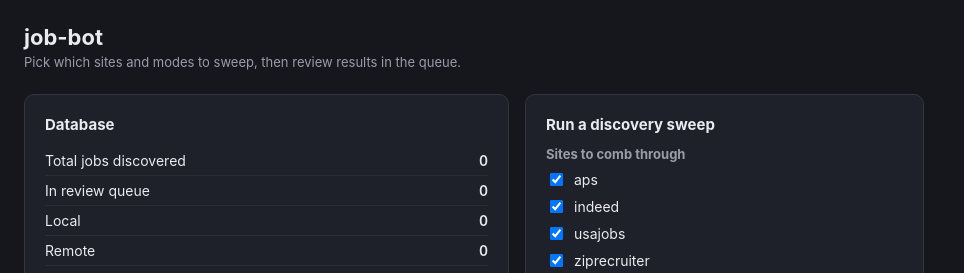
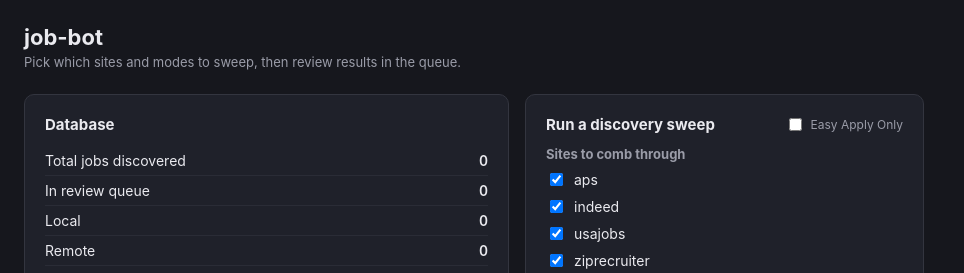
Before and after one commit to simondelibero-design/job_bot, a Flask app: page / in a window 1280 px wide. Shown: the top 273 px of the page, without its empty margins (0-964 px from the left). Run offline with Flask 3, Linux system fonts and the light colour scheme; data that the repository does not hold is empty.

Commit message:
Add "Easy Apply Only" toggle
New toggle on the home page, next to "Run a discovery sweep", that changes
where "Go to review queue" links to (appends ?easy=1) rather than filtering
anything on the home page itself, since nothing there lists jobs.

ats/detect.py: EASY_APPLY_PLATFORMS = {greenhouse, lever, jazzhr, aps} -
platforms whose ats/ handler fills the real form with no account/CAPTCHA
gate blocking access to the fields (a CAPTCHA on final submit doesn't
count - every fillable form here has one). Deliberately excludes
smartrecruiters even though its handler can fill the form in principle:
SmartRecruiters' own bot detection blocked every attempt to even reach it
this session, so it doesn't satisfy "can actually be filled out" today.
icims/slac (partial - one field before a real gate) and the pure
gate-detectors (workday/taleo/successfactors/ornl/lanl/snl) are excluded
too.

dashboard/app.py: /queue accepts ?easy=1, filtering rows (in Python, since
this needs the actual per-row URL, not the often-NULL stored ats_platform
column) after widening the SQL LIMIT so the filter doesn't get starved by
the normal 200-row cap. Tab links preserve the param so it survives
navigating between status tabs instead of resetting on every click.

Known limitation, disclosed rather than papered over: detection only works
on the URL already stored at discovery time. APS and the national-lab
scrapers store the real application URL directly, so detection works for
those; Indeed/ZipRecruiter store Indeed's own click-tracking redirect URL,
not the final employer ATS page, so those jobs can never be detected as
"easy" today even if the underlying application happens to live on
Greenhouse/Lever. Live-tested: confirmed the toggle, the banner, and
tab-persistence all work, and that only genuinely-easy jobs (all "Source:
aps" in the live test) show up when it's on.

Co-Authored-By: Claude Sonnet 5 <noreply@anthropic.com>

```diff
--- a/ats/detect.py
+++ b/ats/detect.py
@@ -25,3 +25,25 @@ def detect_platform(url: str) -> str:
         if pattern.search(url):
             return platform
     return "unknown"
+
+
+# Platforms whose ats/ handler actually fills the real application form with
+# no structural gate in the way — no account creation required, no CAPTCHA
+# blocking access to the fields themselves (a CAPTCHA on the final submit
+# button doesn't count against this — every fully-fillable form here has
+# one, it's still the human's job to solve regardless). See each handler's
+# docstring for what was actually verified live before it landed here.
+#
+# smartrecruiters is deliberately NOT included even though ats/smartrecruiters.py
+# can fill its form in principle: SmartRecruiters' own bot detection blocked
+# every attempt to even reach the form this session (see that file's
+# docstring), so in current practice it does not satisfy "can actually be
+# filled out." icims/slac only ever get a single field (email) pre-filled
+# before hitting a real gate, so they're partial, not "fully filled."
+# workday/taleo/successfactors/ornl/lanl/snl are pure gate-detectors — no
+# field gets filled at all.
+EASY_APPLY_PLATFORMS = {"greenhouse", "lever", "jazzhr", "aps"}
+
+
+def is_easy_apply(url: str) -> bool:
+    return detect_platform(url) in EASY_APPLY_PLATFORMS
--- a/dashboard/app.py
+++ b/dashboard/app.py
@@ -12,6 +12,7 @@ from pathlib import Path
 from flask import Flask, redirect, render_template, request, url_for
 
 sys.path.append(str(Path(__file__).parent.parent))
+from ats.detect import is_easy_apply  # noqa: E402
 from config import DEFAULT_DISTANCE_SETTINGS, SETTINGS_PATH, load_distance_settings  # noqa: E402
 from db.database import get_conn, restore_job, set_application_status  # noqa: E402
 
@@ -130,6 +131,7 @@ def run_sweep():
 @app.route("/queue")
 def queue():
     status_filter = request.args.get("status", "needs_review")
+    easy_only = request.args.get("easy") == "1"
     with get_conn() as conn:
         query = (
             "SELECT jobs.*, applications.status AS app_status, "
@@ -153,13 +155,23 @@ def queue():
             if status_filter != "all":
                 query += "AND applications.status = ? "
                 params = (status_filter,)
-        query += "ORDER BY jobs.priority_score DESC, jobs.discovered_at DESC LIMIT 200"
+        query += "ORDER BY jobs.priority_score DESC, jobs.discovered_at DESC"
+        # "Easy apply" is a small slice of the whole queue (only a few
+        # sources store a URL that already resolves to one of the
+        # EASY_APPLY_PLATFORMS — see ats/detect.py), so the normal 200-row
+        # cap would often cut them all off before the Python-side filter
+        # below ever sees them. Fetch a wider window in that case, filter,
+        # then cap to the same 200 for display.
+        query += " LIMIT 2000" if easy_only else " LIMIT 200"
         rows = [dict(r) for r in conn.execute(query, params).fetchall()]
         for row in rows:
             try:
                 row["matched_keywords"] = json.loads(row.get("matched_keywords") or "[]")
             except (TypeError, ValueError):
                 row["matched_keywords"] = []
+
+    if easy_only:
+        rows = [r for r in rows if is_easy_apply(r.get("url"))][:200]
 
     return render_template(
         "index.html",
@@ -169,6 +181,7 @@ def queue():
         phd_tabs=PHD_TABS,
         resumes=available_resumes(),
         default_resume=DEFAULT_RESUME,
+        easy_only=easy_only,
     )
 
 
--- a/dashboard/templates/home.html
+++ b/dashboard/templates/home.html
@@ -16,6 +16,12 @@
   .grid { display: grid; grid-template-columns: 1fr 1fr; gap: 16px; max-width: 900px; }
   .card { background: var(--card); border: 1px solid var(--border); border-radius: 10px; padding: 20px; }
   .card h2 { font-size: 15px; margin: 0 0 12px; }
+  .card-header-row { display: flex; justify-content: space-between; align-items: center; margin-bottom: 12px; }
+  .card-header-row h2 { margin: 0; }
+  .easy-toggle { display: flex; align-items: center; gap: 6px; font-size: 12px; color: var(--muted);
+                 cursor: pointer; user-select: none; }
+  .easy-toggle input { accent-color: var(--good); }
+  .easy-toggle:has(input:checked) { color: var(--good); }
   .stat-row { display: flex; justify-content: space-between; padding: 6px 0; font-size: 14px;
               border-bottom: 1px solid #2a2c36; }
   .stat-row:last-child { border-bottom: none; }
@@ -151,7 +157,12 @@
     </div>
 
     <div class="card">
-      <h2>Run a discovery sweep</h2>
+      <div class="card-header-row">
+        <h2>Run a discovery sweep</h2>
+        <label class="easy-toggle" title="Only show jobs whose application can be fully filled out with no account/CAPTCHA gate in the way">
+          <input type="checkbox" id="easy-apply-toggle"> Easy Apply Only
+        </label>
+      </div>
 
       {% if sweep %}
         {% if sweep.status == 'running' %}
@@ -213,7 +224,7 @@
     </div>
   </div>
 
-  <a class="queue-link" href="{{ url_for('queue') }}">Go to review queue →</a>
+  <a class="queue-link" id="queue-link" href="{{ url_for('queue') }}">Go to review queue →</a>
 
 <script>
 (function() {
@@ -341,6 +352,21 @@
     });
   });
 })();
+
+(function() {
+  // "Easy Apply Only" toggle — updates where "Go to review queue" links to,
+  // rather than filtering anything on this page (nothing here lists jobs).
+  var toggle = document.getElementById('easy-apply-toggle');
+  var link = document.getElementById('queue-link');
+  var baseHref = link.getAttribute('href');
+
+  function render() {
+    link.setAttribute('href', toggle.checked ? baseHref + '?easy=1' : baseHref);
+  }
+
+  toggle.addEventListener('change', render);
+  render();
+})();
 </script>
 </body>
 </html>
```
Also changed, not shown: dashboard/templates/index.html (+11 -1 lines).
